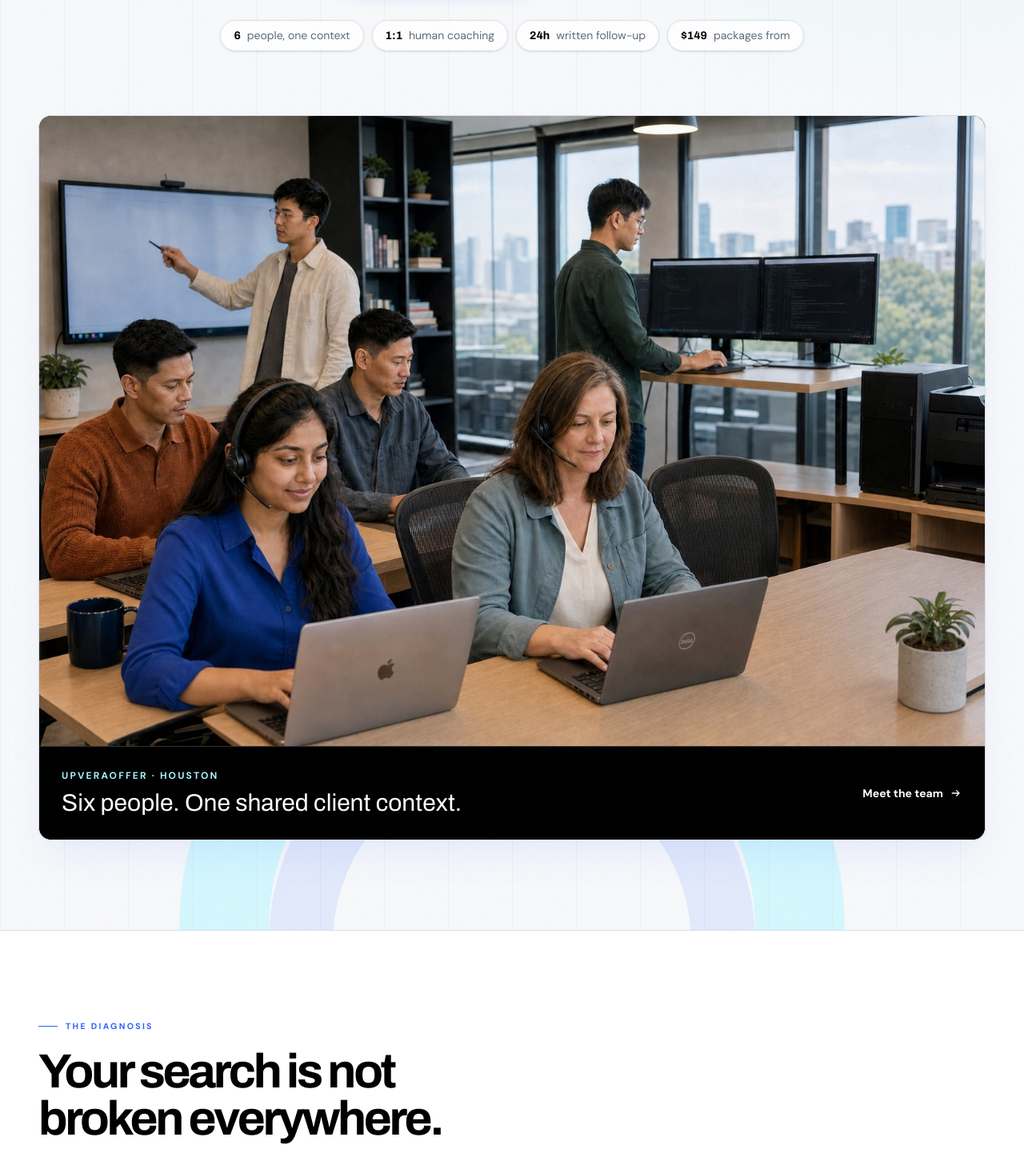
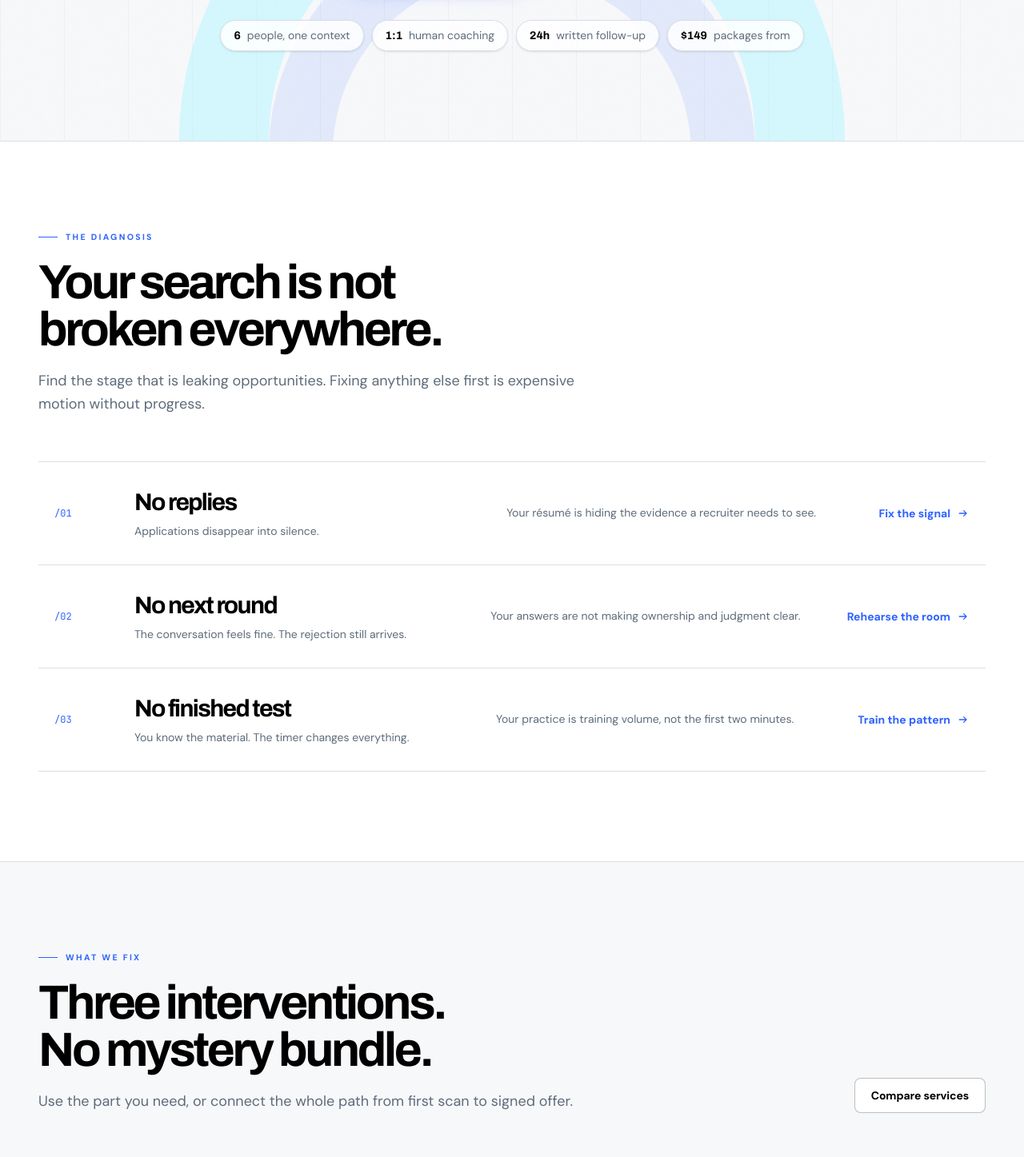
Before and after one commit to Jack-Moes/Upveraoffer, a Next.js app: page / in a window 1280 px wide. Shown: the part 647-2094 px from the top of the page at 80% size. Built offline with nearby package versions, Linux system fonts and the light colour scheme.

Commit message:
Remove duplicated team manager photo

```diff
--- a/public/images/CREDITS.md
+++ b/public/images/CREDITS.md
@@ -90,7 +90,6 @@ follow the company's creative direction and were reviewed before publication.
 | `workplace/team-volunteer-day-v3.jpg` | About gallery | Three developers plus two customer-assistance identities | AI-assisted company-life scene | Company creative asset |
 | `workplace/team-golf-day-v3.jpg` | About gallery | Three developers plus two customer-assistance identities | AI-assisted company-life scene | Company creative asset |
 | `workplace/team-dinner-v4.jpg` | About gallery | Complete six-person team | AI-assisted company-life scene | Company creative asset |
-| `workplace/team-company-studio-v5.jpg` | Home hero | Complete six-person team | AI-assisted company scene | Company creative asset |
 | `workplace/team-equipment-interior-v5.jpg` | About hero | Complete six-person team | AI-assisted company scene | Company creative asset |
 | `workplace/team-holiday-square-v5.jpg` | About gallery | Complete six-person team | AI-assisted company-life scene | Company creative asset |
 | `workplace/team-sightseeing-v5.jpg` | About gallery | Complete six-person team | AI-assisted company-life scene | Company creative asset |
--- a/src/app/page.tsx
+++ b/src/app/page.tsx
@@ -1,12 +1,10 @@
 import Link from "next/link";
-import Image from "next/image";
 import { Container, Section } from "@/components/ui/Container";
 import { ButtonLink, ArrowRight } from "@/components/ui/Button";
 import { SectionHeading, Card, CTABanner } from "@/components/site/Blocks";
 import { services } from "@/content/services";
 import { steps } from "@/content/process";
 import { currencySymbol } from "@/content/pricing";
-import { images } from "@/content/images";
 import { getPublicPlans } from "@/lib/managed-content";
 import { getAllPosts, formatDate } from "@/lib/blog";
 
@@ -73,21 +71,6 @@ export default async function HomePage() {
                   <span className="ml-2 text-muted">{label}</span>
                 </div>
               ))}
-            </div>
-          </div>
-
-          <div className="fade-up-delay photo-frame mt-16 overflow-hidden rounded-2xl border border-border bg-ink shadow-2xl shadow-primary/10 sm:mt-20">
-            <div className="relative aspect-[3/2]">
-              <Image src={images.teamMeeting.src} alt={images.teamMeeting.alt} fill priority sizes="(min-width: 1440px) 86rem, 100vw" className="photo-media object-cover object-center" />
-            </div>
-            <div className="flex flex-col gap-3 border-t border-white/20 bg-black p-5 text-white sm:flex-row sm:items-center sm:justify-between sm:p-7">
-              <div>
-                <p className="text-xs font-bold uppercase tracking-[.18em] text-accent">Upveraoffer · Houston</p>
-                <p className="mt-2 font-display text-2xl sm:text-3xl">Six people. One shared client context.</p>
-              </div>
-              <Link href="/about" className="inline-flex items-center gap-2 text-sm font-bold text-white hover:text-accent">
-                Meet the team <ArrowRight />
-              </Link>
             </div>
           </div>
         </Container>
--- a/src/content/images.ts
+++ b/src/content/images.ts
@@ -51,12 +51,6 @@ export const images = {
   usCustomerAssistance: {
     src: "/images/people/us-customer-assistance-v1.jpg",
     alt: "An experienced American Upveraoffer customer-assistance specialist at her desk",
-    credit: "Upveraoffer",
-    creditUrl: "https://upveraoffer.com",
-  },
-  teamMeeting: {
-    src: "/images/workplace/team-company-studio-v5.jpg",
-    alt: "Upveraoffer's six-person team working across engineering and customer-assistance stations",
     credit: "Upveraoffer",
     creditUrl: "https://upveraoffer.com",
   },
```
Also changed, not shown: public/images/workplace/team-company-studio-v5.jpg (deleted).
